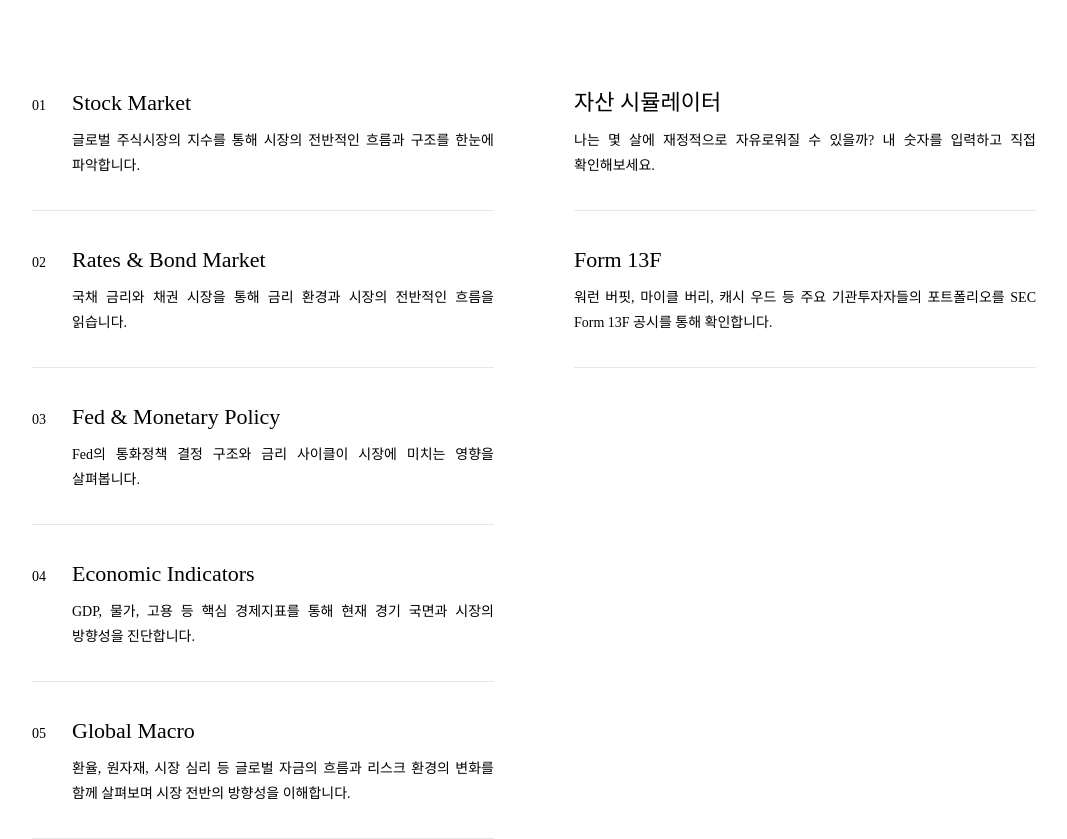
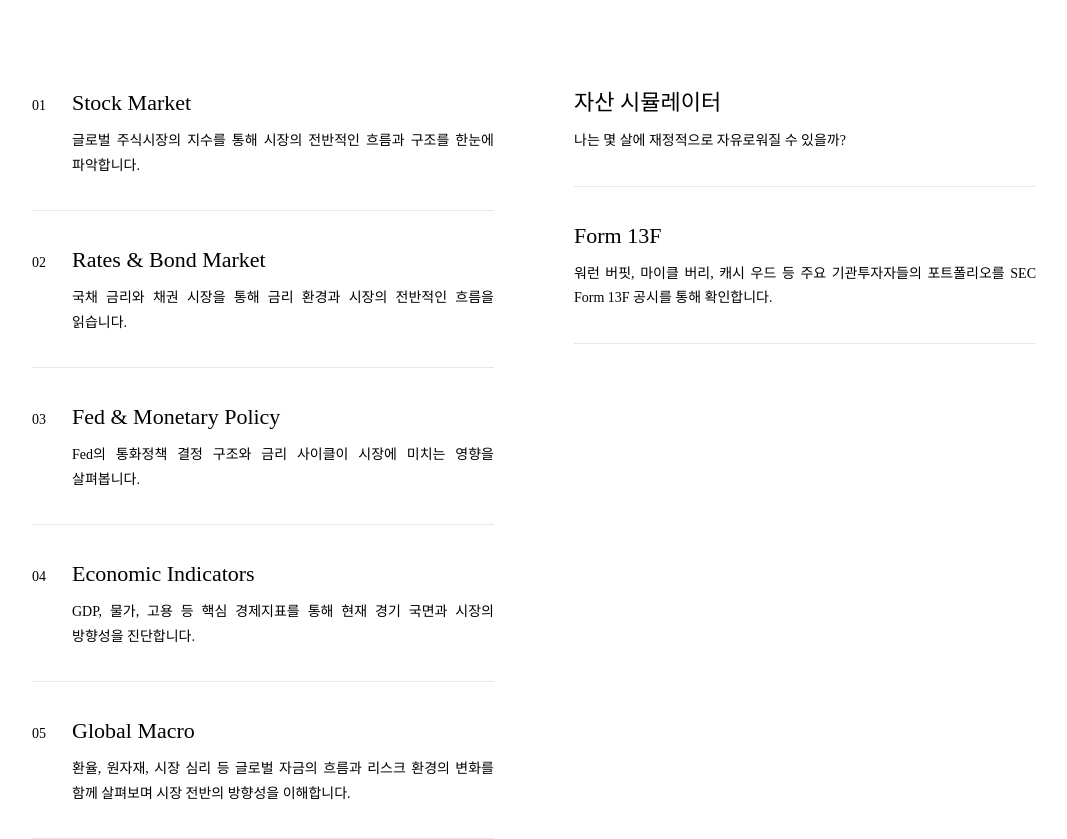
Before and after one commit to negamuster/yechanlee, a React (Vite) app: page / in a window 1280 px wide. Shown: the part 906-1745 px from the top of the page, without its empty margins (106-1173 px from the left). Built offline with nearby package versions, Linux system fonts and the light colour scheme.

Commit message:
13f edit

```diff
--- a/src/pages/00_Home.tsx
+++ b/src/pages/00_Home.tsx
@@ -141,7 +141,7 @@ export default function Home() {
                   자산 시뮬레이터
                 </p>
                 <p style={{ fontSize: '14px', lineHeight: '1.75', color: '#000000', textAlign: 'justify', wordBreak: 'keep-all' }}>
-                  나는 몇 살에 재정적으로 자유로워질 수 있을까? 내 숫자를 입력하고 직접 확인해보세요.
+                  나는 몇 살에 재정적으로 자유로워질 수 있을까?
                 </p>
               </div>
 
```
